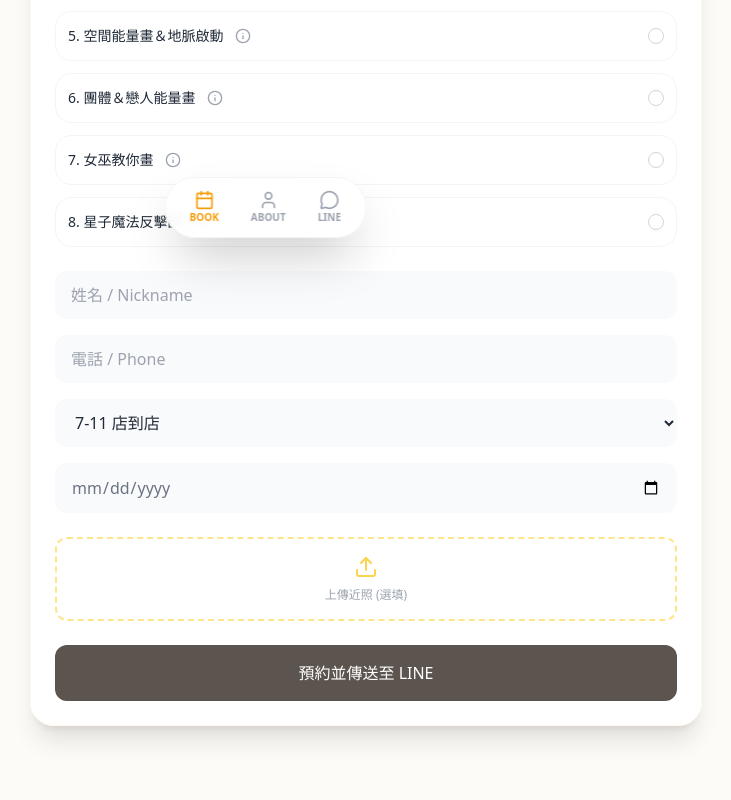
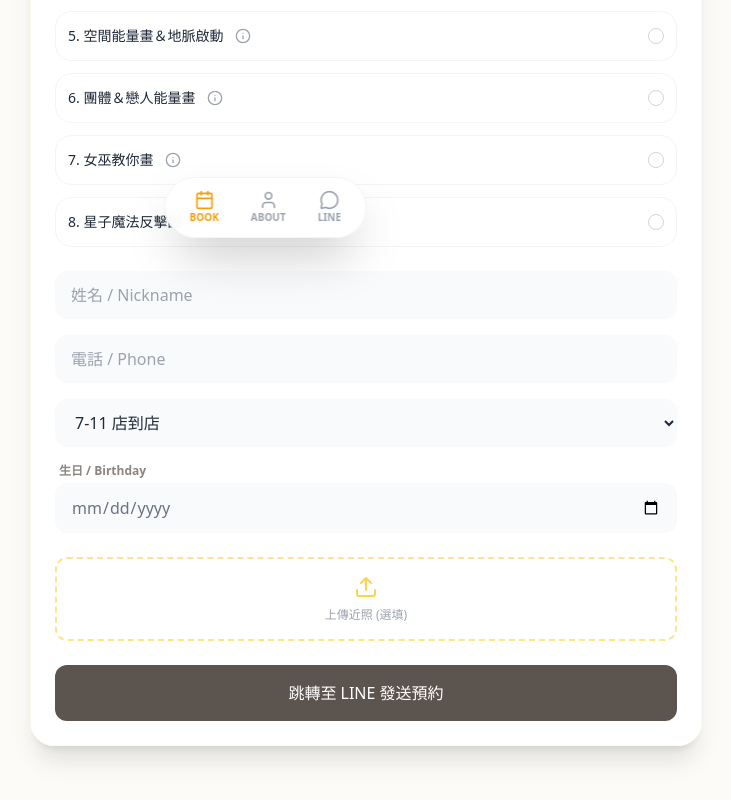
Before and after one commit to fujiKC119/chole-app, a React (Vite) app: page / in a window 1280 px wide. Shown: the part 538-1338 px from the top of the page, without its empty margins (274-1005 px from the left). Built offline with nearby package versions, Linux system fonts and the light colour scheme; no server answers.

Commit message:
Update App.jsx

```diff
--- a/src/App.jsx
+++ b/src/App.jsx
@@ -1,7 +1,8 @@
 import React, { useState, useEffect } from "react";
 import { initializeApp } from "firebase/app";
 import { getAuth, signInAnonymously, onAuthStateChanged } from "firebase/auth";
-import { getFirestore, collection, addDoc } from "firebase/firestore";
+// 移除資料庫相關的 import，讓程式更輕量
+// import { getFirestore, collection, addDoc } from "firebase/firestore";
 import {
   LucideStar,
   LucideInstagram,
@@ -16,7 +17,7 @@ import {
 } from "lucide-react";
 
 // ------------------------------------------------------------------
-// ✅ 已填入您的正確 Firebase 設定
+// ✅ Firebase 設定 (雖然不用資料庫，但保留 Auth 以維持 App 初始化正常)
 // ------------------------------------------------------------------
 const firebaseConfig = {
   apiKey: "AIzaSyAAkmXywpBahOqJec0xzwlCpBuKLk8PcHU",
@@ -31,7 +32,7 @@ const firebaseConfig = {
 // 初始化 Firebase
 const app = initializeApp(firebaseConfig);
 const auth = getAuth(app);
-const db = getFirestore(app);
+// const db = getFirestore(app); // 不使用資料庫
 const appId = "chloe-reservation-system";
 
 // --- 🔧 圖片與視覺設定區 ---
@@ -55,14 +56,14 @@ const App = () => {
   const [formData, setFormData] = useState({
     name: "",
     phone: "",
-    delivery: "7-11", // 預設值
+    delivery: "7-11",
     selectedItems: [],
     birthday: "",
     photo: null,
     photoPreview: null,
   });
 
-  // --- 身份驗證 ---
+  // --- 身份驗證 (維持基本的匿名登入，避免報錯) ---
   useEffect(() => {
     signInAnonymously(auth).catch((err) => console.error("Auth failed", err));
     return onAuthStateChanged(auth, setUser);
@@ -171,35 +172,23 @@ const App = () => {
 
     setIsSubmitting(true);
     try {
-      // 1. 寫入資料庫
-      await addDoc(
-        collection(db, "artifacts", appId, "public", "data", "reservations"),
-        {
-          name: formData.name,
-          phone: formData.phone,
-          delivery: formData.delivery,
-          selectedServices: formData.selectedItems.map(
-            (id) => services.find((s) => s.id === id).title
-          ),
-          birthday: formData.birthday,
-          createdAt: new Date().toISOString(),
-        }
-      );
+      // ⚠️ 這裡已經移除資料庫寫入程式碼
+      // 直接執行 LINE 跳轉邏輯
 
-      // 2. LINE 跳轉
       const selectedTitles = formData.selectedItems
         .map((id) => services.find((s) => s.id === id).title)
         .join("、");
+
       const summaryText = `🔮【靈魂畫作新預約】\n--------------------\n姓名：${formData.name}\n電話：${formData.phone}\n項目：${selectedTitles}\n取件：${formData.delivery}\n生日：${formData.birthday}\n--------------------\n已於預約系統提交資料，再請確認。`;
 
-      // ✅ 修正：移除 oaMessage 後面的斜線，這對某些手機版本很重要
+      // 跳轉至 LINE (無斜線版本)
       window.location.href = `https://line.me/R/oaMessage/${
         SITE_CONFIG.lineId
       }?${encodeURIComponent(summaryText)}`;
 
     } catch (err) {
       console.error(err);
-      alert(`系統錯誤 (請確認 Firebase 規則或截圖給畫家): ${err.message}`);
+      alert(`發生錯誤: ${err.message}`);
     } finally {
       setIsSubmitting(false);
     }
@@ -282,6 +271,7 @@ const App = () => {
               }
               className="w-full px-4 py-3 rounded-xl bg-gray-50 border-gray-200 outline-none focus:ring-2 focus:ring-amber-200"
             />
+
             <select
               value={formData.delivery}
               onChange={(e) =>
@@ -293,6 +283,12 @@ const App = () => {
               <option value="Family">全家店到店</option>
               <option value="Home">宅配</option>
             </select>
+
+            {/* ✅ 修改重點：加上生日標示的容器 */}
+            <div className="relative">
+              <label className="block text-xs font-semibold text-[#8C847E] ml-1 mb-1">
+                生日 / Birthday
+              </label>
               <input
                 required
                 type="date"
@@ -300,8 +296,9 @@ const App = () => {
                 onChange={(e) =>
                   setFormData({ ...formData, birthday: e.target.value })
                 }
-              className="w-full px-4 py-3 rounded-xl bg-gray-50 border-gray-200 outline-none text-gray-500"
+                className="w-full px-4 py-3 rounded-xl bg-gray-50 border-gray-200 outline-none text-gray-500 focus:ring-2 focus:ring-amber-200"
               />
+            </div>
           </div>
 
           <div className="relative group border-2 border-dashed border-amber-200 rounded-xl p-4 text-center cursor-pointer hover:bg-amber-50">
@@ -349,7 +346,7 @@ const App = () => {
             disabled={isSubmitting}
             className="w-full bg-[#5C544E] text-white py-4 rounded-xl font-medium hover:bg-[#4A433E] disabled:opacity-50"
           >
-            {isSubmitting ? "傳送資料中..." : "預約並傳送至 LINE"}
+            {isSubmitting ? "跳轉至 LINE 發送預約" : "跳轉至 LINE 發送預約"}
           </button>
         </form>
       </div>
```
Lines whose indentation alone changed are shown as unchanged.
